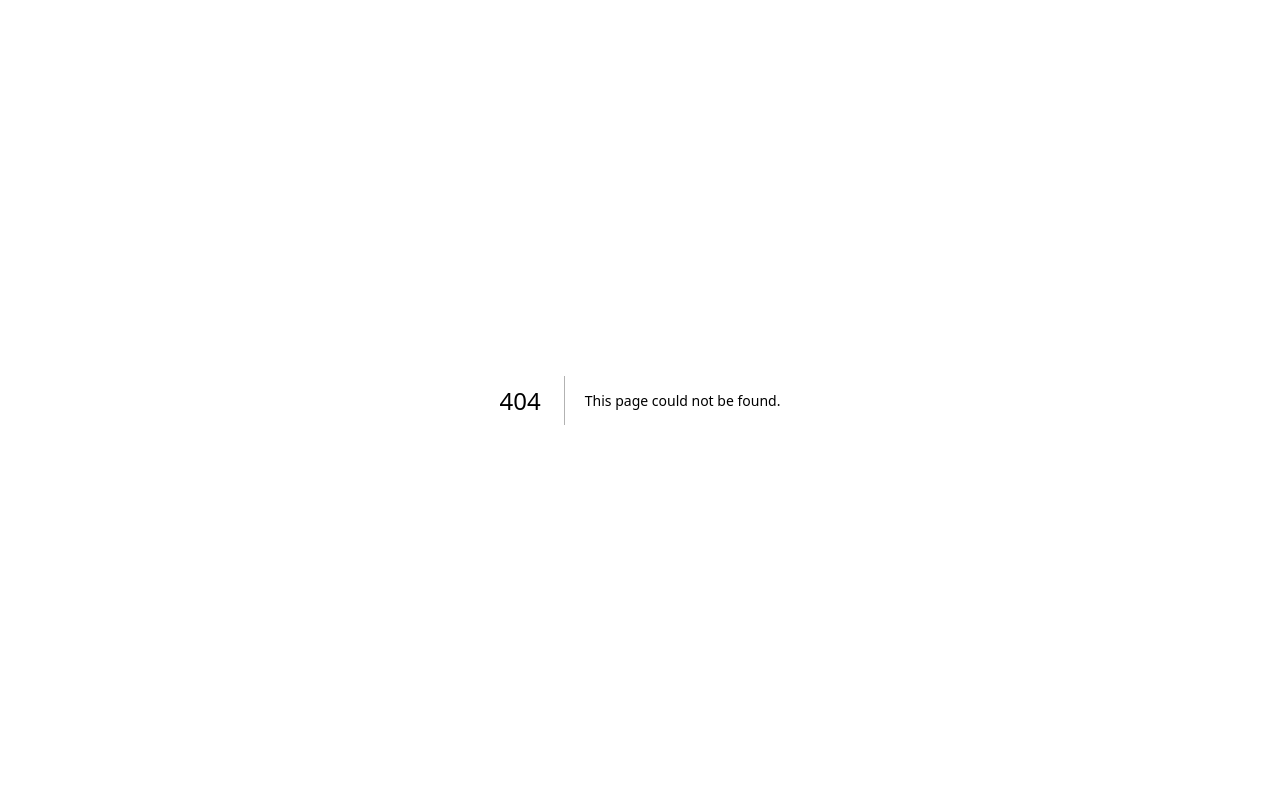
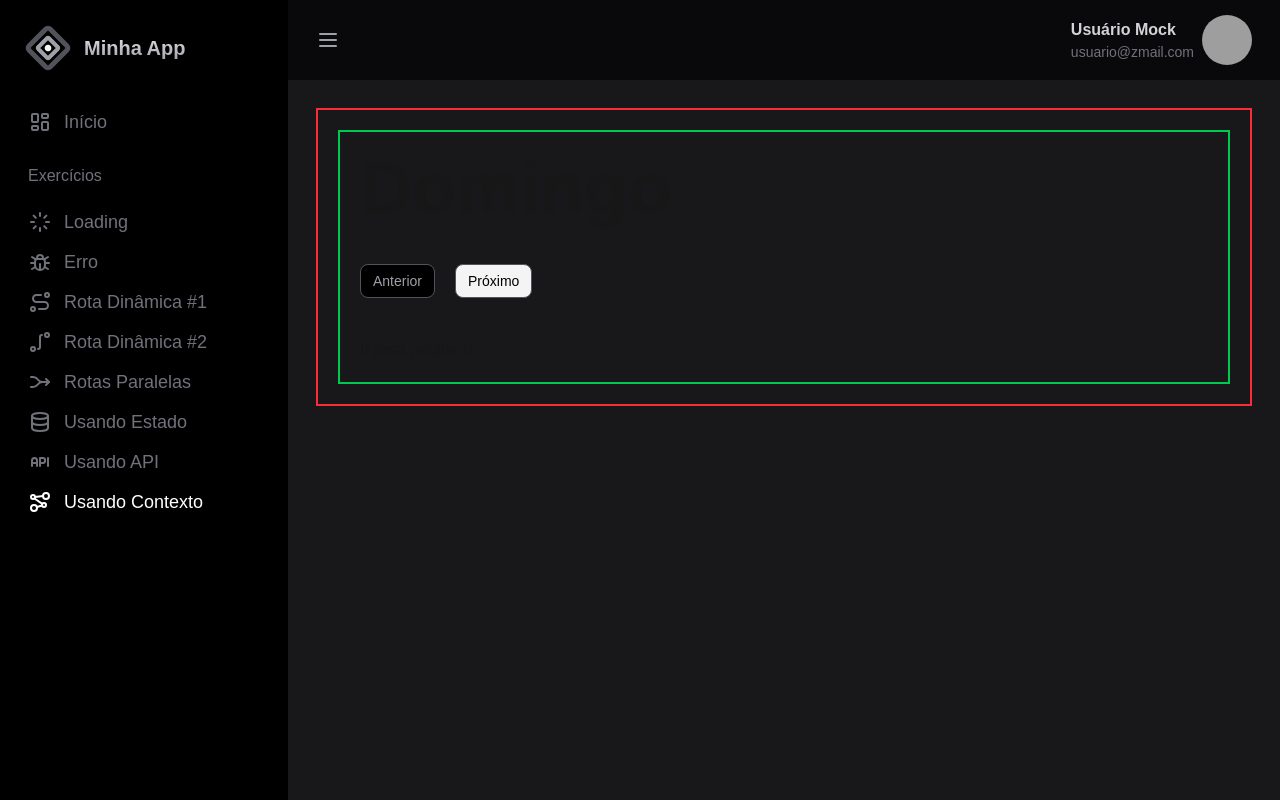
Before and after one commit to gabrondev/next-js, a Next.js app in the folder usando-app/: page /contexto/a in a window 1280 px wide. Before the commit this address had no page. Built offline with nearby package versions, Linux system fonts and the light colour scheme; grey boxes are pictures that could not be loaded.

Commit message:
Exercícios dia 01/08/2025

```diff
--- /dev/null
+++ b/usando-app/src/app/(interna)/contexto/DiaContext.tsx
@@ -0,0 +1,32 @@
+'use client'
+import { createContext, useState } from "react"
+
+const dias = ['Domingo', 'Segunda', 'Terça', 'Quarta', 'Quinta', 'Sexta', 'Sábado']
+
+export interface DiaContextProps {
+    dia: string
+    proximoDia: () => void
+    diaAnterior: () => void
+}
+
+const DiaContext = createContext<DiaContextProps>({} as any)
+
+export function DiaProvider(props: any) {
+    const [indice, setIndice] = useState<number>(0)
+
+    return (
+        <DiaContext.Provider value={{
+            get dia() {
+                const mod = Math.abs(indice) % 7
+                if (mod === 0) return dias[0]
+                return indice > 0 ? dias[mod] : dias[7 - mod]
+            },
+            proximoDia: () => setIndice(indice + 1),
+            diaAnterior: () => setIndice(indice - 1),
+        }}>
+            {props.children}
+        </DiaContext.Provider>
+    )
+}
+
+export default DiaContext
--- /dev/null
+++ b/usando-app/src/app/(interna)/contexto/a/page.tsx
@@ -0,0 +1,20 @@
+'use client'
+import { useContext } from "react"
+import DiaContext from "../DiaContext"
+import Botao from "@/app/shared/Botao"
+import Link from "next/link"
+
+export default function Page() {
+    const { dia, diaAnterior, proximoDia } = useContext(DiaContext)
+
+    return (
+        <div className="flex flex-col gap-10">
+            <span className="text-7xl font-black">{dia}</span>
+            <div className="flex gap-5">
+                <Botao onClick={diaAnterior}>Anterior</Botao>
+                <Botao onClick={proximoDia} destacado>Próximo</Botao>
+            </div>
+            <Link href='/contexto/b'>Ir para página B</Link>
+        </div>
+    )
+}
--- /dev/null
+++ b/usando-app/src/app/(interna)/contexto/b/page.tsx
@@ -0,0 +1,20 @@
+'use client'
+import { useContext } from "react"
+import DiaContext from "../DiaContext"
+import Botao from "@/app/shared/Botao"
+import Link from "next/link"
+
+export default function Page() {
+    const { dia, diaAnterior, proximoDia } = useContext(DiaContext)
+
+    return (
+        <div className="flex flex-col gap-10">
+            <span className="text-7xl font-black">{dia}</span>
+            <div className="flex gap-5">
+                <Botao onClick={diaAnterior}>Anterior</Botao>
+                <Botao onClick={proximoDia} destacado>Próximo</Botao>
+            </div>
+            <Link href='/contexto/a'>Ir para página A</Link>
+        </div>
+    )
+}
--- /dev/null
+++ b/usando-app/src/app/(interna)/contexto/layout.tsx
@@ -0,0 +1,7 @@
+export default function Layout(props: any) {
+    return (
+        <div className="border-2 border-red-500 p-5">
+            {props.children}
+        </div>
+    )
+}
--- /dev/null
+++ b/usando-app/src/app/(interna)/contexto/template.tsx
@@ -0,0 +1,11 @@
+import { DiaProvider } from "./DiaContext";
+
+export default function Template(props: any) {
+    return (
+        <DiaProvider>
+            <div className="border-2 border-green-500 p-5">
+                {props.children}
+            </div>
+        </DiaProvider>
+    )
+}
--- a/usando-app/src/app/(interna)/shared/Menu.tsx
+++ b/usando-app/src/app/(interna)/shared/Menu.tsx
@@ -1,6 +1,6 @@
 'use client'
 
-import { IconApi, IconArrowsJoin2, IconBug, IconDatabase, IconLayoutDashboard, IconLoader, IconRoute, IconRoute2 } from "@tabler/icons-react";
+import { IconApi, IconArrowsJoin2, IconBug, IconChartDots3, IconDatabase, IconLayoutDashboard, IconLoader, IconRoute, IconRoute2 } from "@tabler/icons-react";
 import MenuItem from "./MenuItem";
 import MenuGrupo from "./MenuGrupo";
 import { usePathname } from "next/navigation";
@@ -59,6 +59,12 @@ export default function Menu() {
                     icone={<IconApi />}
                     selecionado={url === '/dados'}
                 />
+                <MenuItem
+                    url="/contexto/a"
+                    texto="Usando Contexto"
+                    icone={<IconChartDots3 />}
+                    selecionado={url === '/contexto/a' || url === '/contexto/b'}
+                />
             </MenuGrupo>
         </nav>
     )
--- a/usando-app/src/app/shared/Botao.tsx
+++ b/usando-app/src/app/shared/Botao.tsx
@@ -18,7 +18,7 @@ export default function BotaoProps(props: BotaoProps) {
                 }
                 ${props.maior ? 'px-5 py-3' : 'px-3 py-1.5 text-sm'}
                 border border-zinc-600 rounded-lg
-            `}>
+            `} onClick={props.onClick}>
                 {props.children}
             </button>
         )
```
